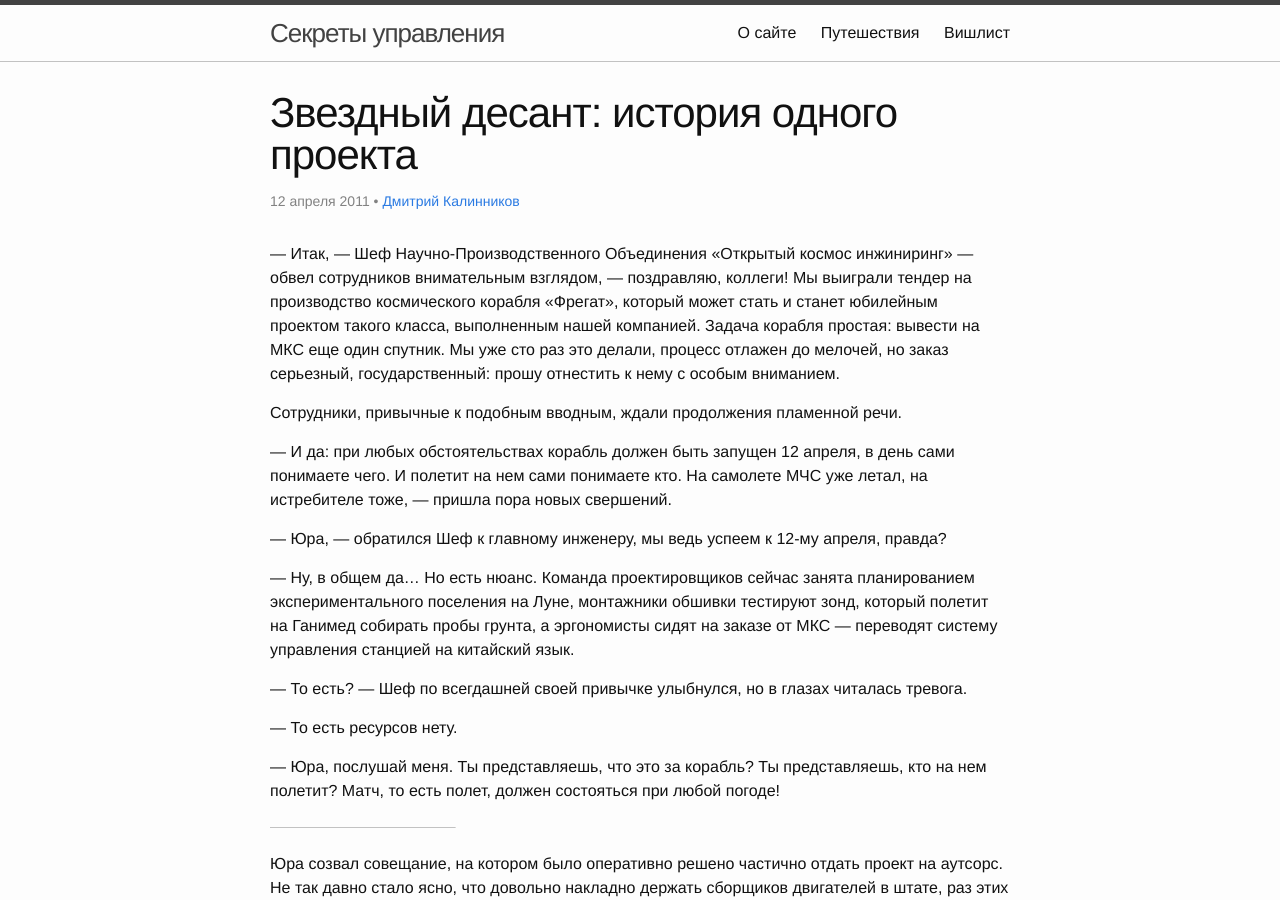
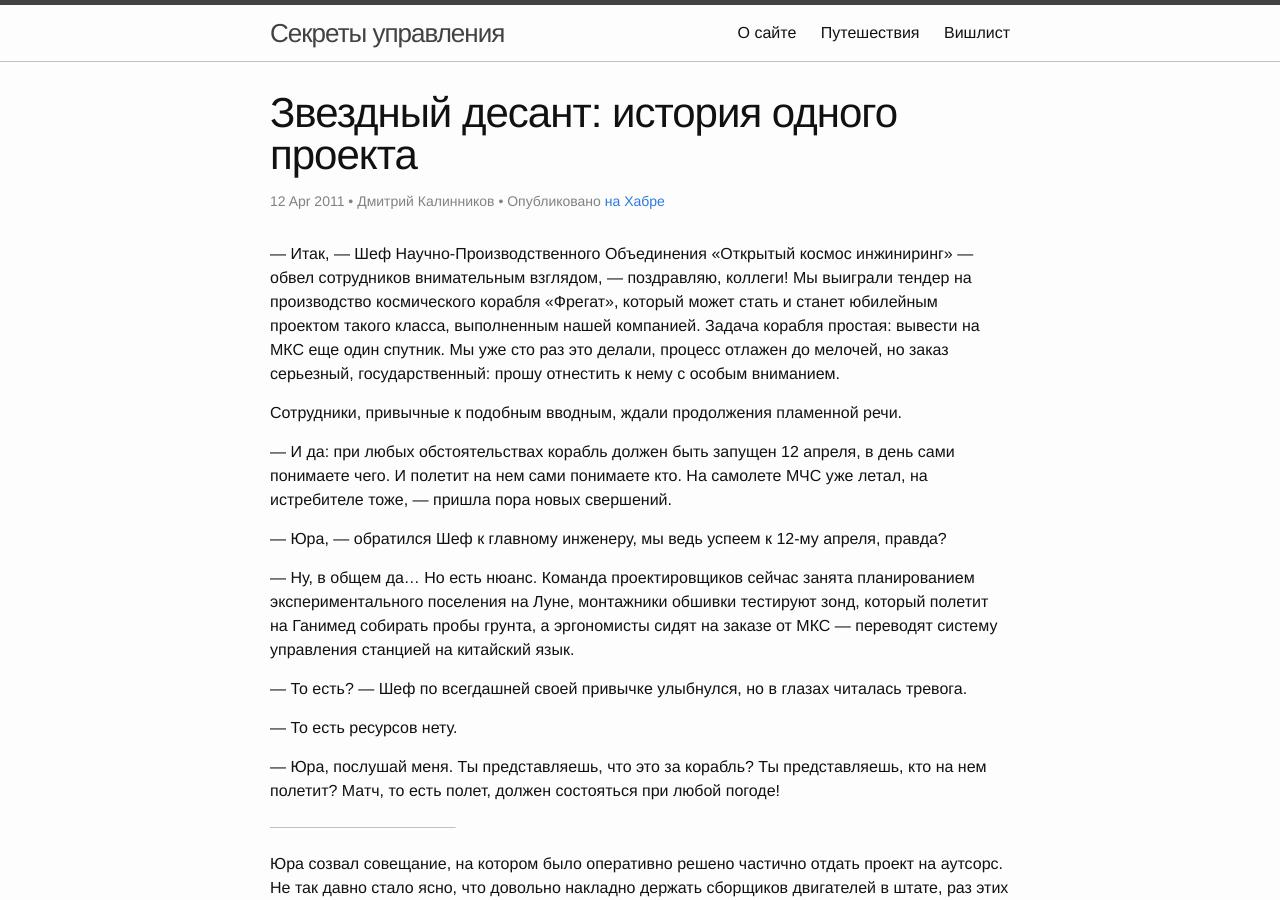
Before and after one commit to beeos/beeos.github.io, a Jekyll site: the page built from _posts/2011-04-12-starlangingtroops-the-story-of-one-project.markdown, in a window 1280 px wide and 900 px high. Built offline with Jekyll 4.4.1, drawn with Linux system fonts in a browser that asks for light colours.

Commit message:
Simplifying dates

```diff
--- a/_layouts/post.html
+++ b/_layouts/post.html
@@ -5,7 +5,7 @@ layout: default
 
   <header class="post-header">
     <h1 class="post-title">{{ page.title }}</h1>
-    <p class="post-meta">{{ page.date | localize: "%d %B %Y" }}{% if page.author %} • <a title="Оригинал публикации: {{ page.original }}" href="{{page.original}}">{{ page.author }}</a>{% endif %}{% if page.meta %} • {{ page.meta }}{% endif %}</p>
+    <p class="post-meta">{{ page.date | date_to_string }}{% if page.author %} • {{ page.author }}{% endif %}{% if page.originally-posted-at %} • Опубликовано <a title="Оригинал публикации: {{ page.original }}" href="{{page.original}}">{{ page.originally-posted-at }}</a>{% endif %}{% if page.meta %} • {{ page.meta }}{% endif %}</p>
   </header>
   <article class="post-content">
     {{ content }}
--- a/_posts/2011-04-12-starlangingtroops-the-story-of-one-project.markdown
+++ b/_posts/2011-04-12-starlangingtroops-the-story-of-one-project.markdown
@@ -4,6 +4,7 @@ title:  'Звездный десант: история одного проект
 date:   2011-04-12 19:06:37
 author: Дмитрий Калинников
 original: http://habrahabr.ru/post/117298/
+originally-posted-at: на Хабре
 ---
 
 — Итак, — Шеф Научно-Производственного Объединения «Открытый космос инжиниринг» — обвел сотрудников внимательным взглядом, — поздравляю, коллеги! Мы выиграли тендер на производство космического корабля «Фрегат», который может стать и станет юбилейным проектом такого класса, выполненным нашей компанией. Задача корабля простая: вывести на МКС еще один спутник. Мы уже сто раз это делали, процесс отлажен до мелочей, но заказ серьезный, государственный: прошу отнестить к нему с особым вниманием.
--- a/_posts/2013-07-23-12-rules-of-ugly-manager.markdown
+++ b/_posts/2013-07-23-12-rules-of-ugly-manager.markdown
@@ -4,6 +4,7 @@ title:  '12 правил плохого менеджера'
 date:   2013-07-23 19:06:37
 author: Дмитрий Калинников
 original: http://habrahabr.ru/company/adv/blog/187566/
+originally-posted-at: на Хабре
 ---
 
 ![12 правил плохого менеджера](http://habrastorage.org/storage2/639/820/3a6/6398203a6d559afd4d5f23338b2a8c27.jpg)
--- a/index.html
+++ b/index.html
@@ -10,7 +10,7 @@ layout: default
   <ul class="post-list">
     {% for post in site.posts %}
       <li>
-        <span class="post-meta">{{ post.date | localize: "%d %B %Y" }}</span>
+        <span class="post-meta">{{ post.date | date_to_string }}</span>
 
         <h2>
           <a class="post-link" href="{{ post.url | prepend: site.baseurl }}">{{ post.title }}</a>
```
